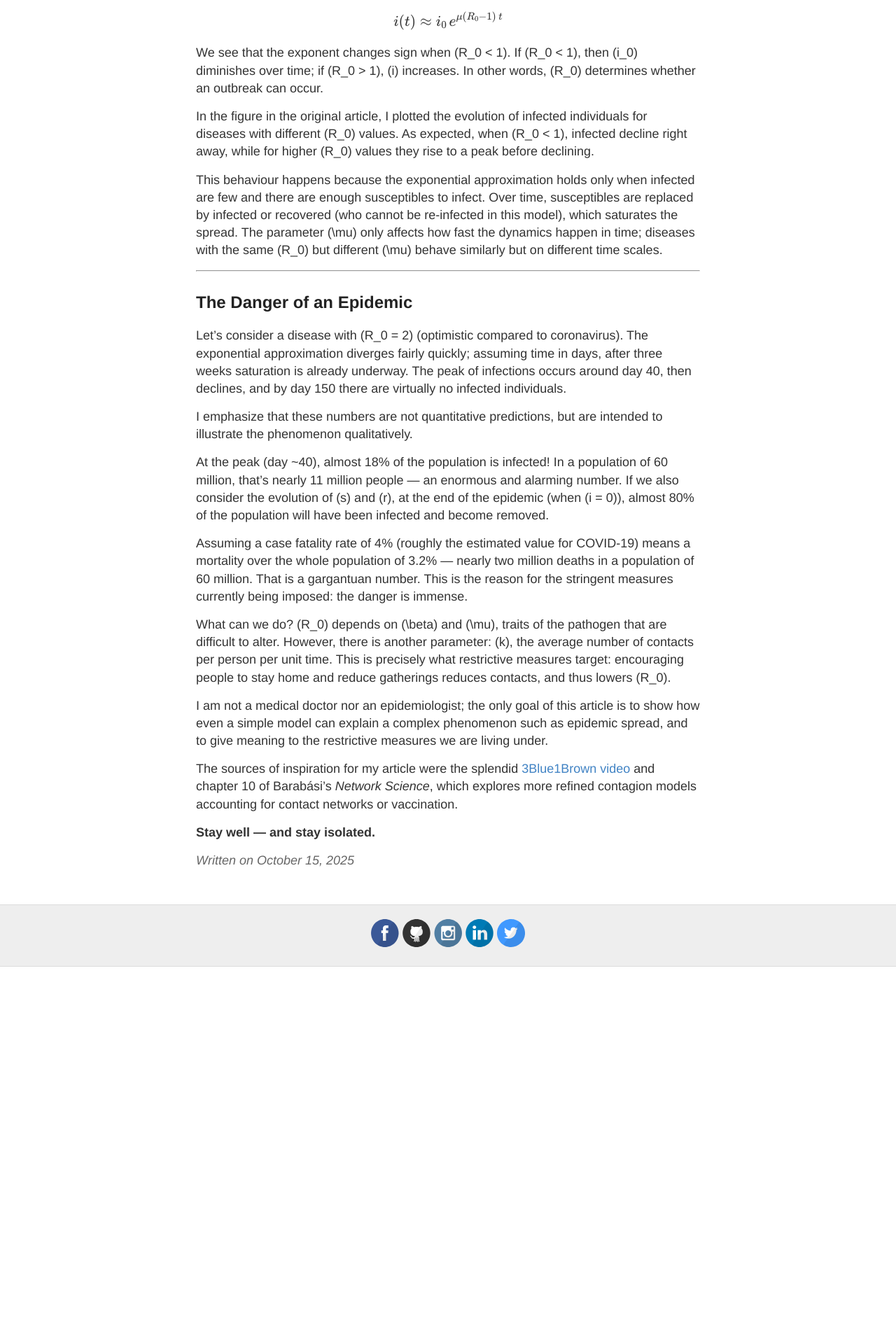
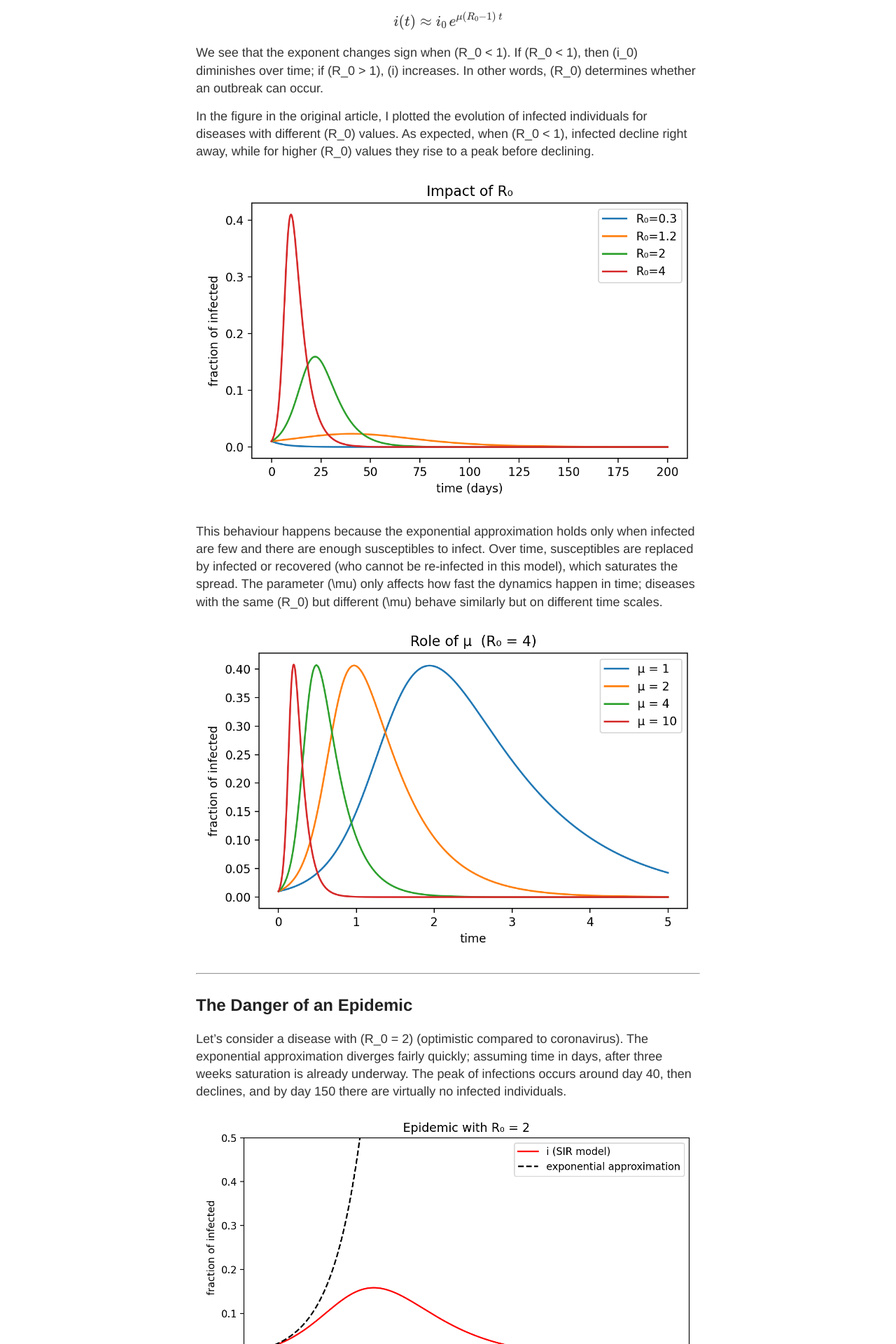
Before and after one commit to verzep/verzep.github.io, a Jekyll site: the page built from _posts/2025-10-15-coronavirus-mathematics-of-contagion.md, in a window 1280 px wide. Shown: the part 3669-5589 px from the top of the page at 70% size. Built offline with Jekyll 4.4.1, drawn with Linux system fonts in a browser that asks for light colours; formulas are drawn with MathJax 3; before the commit the page ends 5050 px from its top, so only the background shows below that.

Commit message:
pictures

```diff
--- a/_posts/2025-10-15-coronavirus-mathematics-of-contagion.md
+++ b/_posts/2025-10-15-coronavirus-mathematics-of-contagion.md
@@ -131,7 +131,11 @@ We see that the exponent changes sign when \(R_0 < 1\). If \(R_0 < 1\), then \(i
 
 In the figure in the original article, I plotted the evolution of infected individuals for diseases with different \(R_0\) values. As expected, when \(R_0 < 1\), infected decline right away, while for higher \(R_0\) values they rise to a peak before declining.
 
+![png]({{ site.url }}/images/2025-10-15/sir_R0_vs_mu.png)
+
 This behaviour happens because the exponential approximation holds only when infected are few and there are enough susceptibles to infect. Over time, susceptibles are replaced by infected or recovered (who cannot be re-infected in this model), which saturates the spread. The parameter \(\mu\) only affects how fast the dynamics happen in time; diseases with the same \(R_0\) but different \(\mu\) behave similarly but on different time scales.
+
+![png]({{ site.url }}/images/2025-10-15/sir_mu_vs_R0(1).png)
 
 ---
 
@@ -139,7 +143,12 @@ This behaviour happens because the exponential approximation holds only when inf
 
 Let’s consider a disease with \(R_0 = 2\) (optimistic compared to coronavirus). The exponential approximation diverges fairly quickly; assuming time in days, after three weeks saturation is already underway. The peak of infections occurs around day 40, then declines, and by day 150 there are virtually no infected individuals.
 
+![png]({{ site.url }}/images/2025-10-15/sir_i_only.png)
+
 I emphasize that these numbers are not quantitative predictions, but are intended to illustrate the phenomenon qualitatively.
+
+![png]({{ site.url }}/images/2025-10-15/sir_R0_full.png)
+
 
 At the peak (day ~40), almost 18% of the population is infected! In a population of 60 million, that’s nearly 11 million people — an enormous and alarming number. If we also consider the evolution of \(s\) and \(r\), at the end of the epidemic (when \(i = 0\)), almost 80% of the population will have been infected and become removed.
 
```
